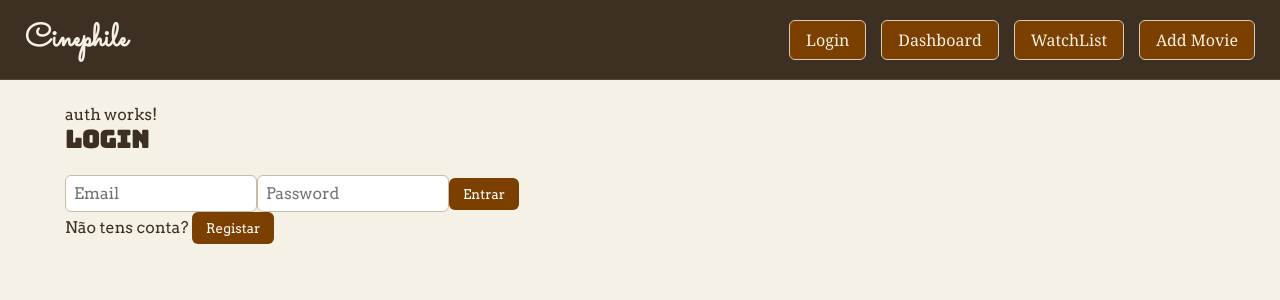
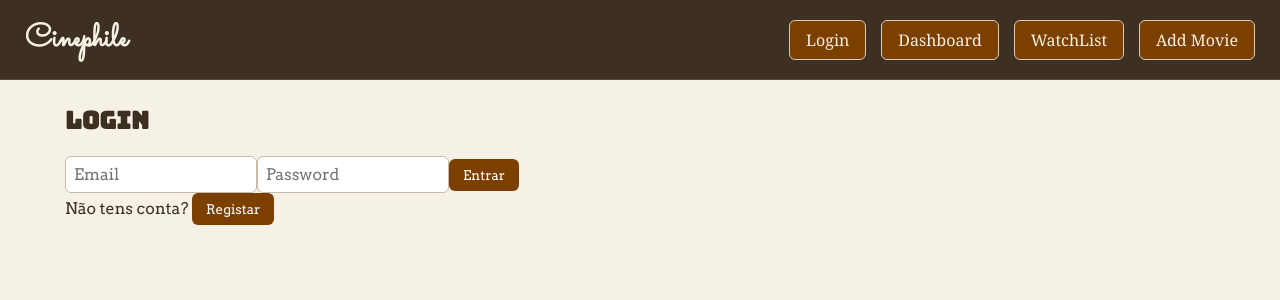
Before and after one commit to Cgabriel65/cinephile, an Angular app: page /auth in a window 1280 px wide. Shown: the top 300 px of the page. Built offline with nearby package versions, Linux system fonts and the light colour scheme; no server answers; a web font is replaced by a local one.

Commit message:
fix: login

```diff
--- a/src/app/components/auth/auth.html
+++ b/src/app/components/auth/auth.html
@@ -1,4 +1,3 @@
-<p>auth works!</p>
 <div class="auth-container">
 
   @if (isLogin) {
```
